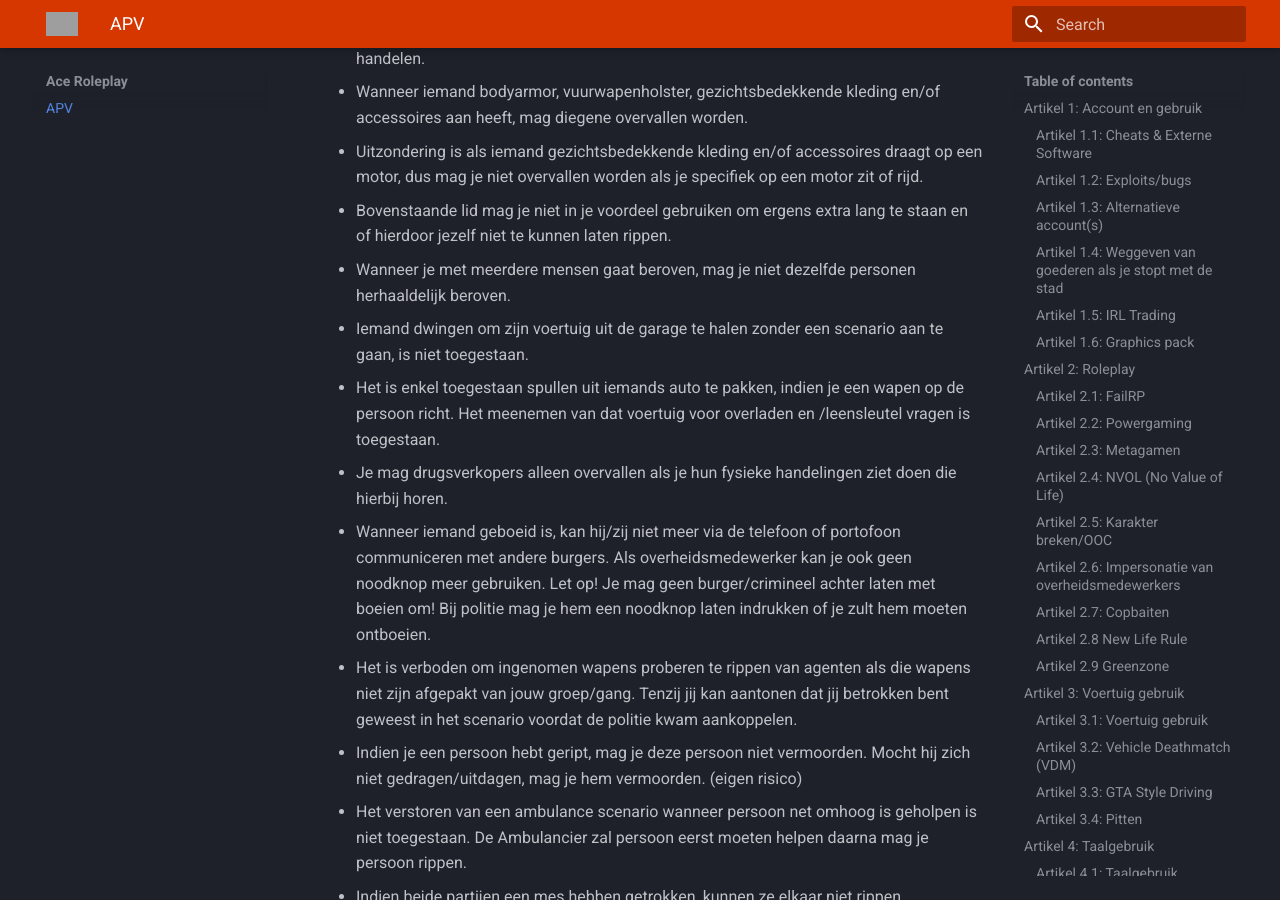
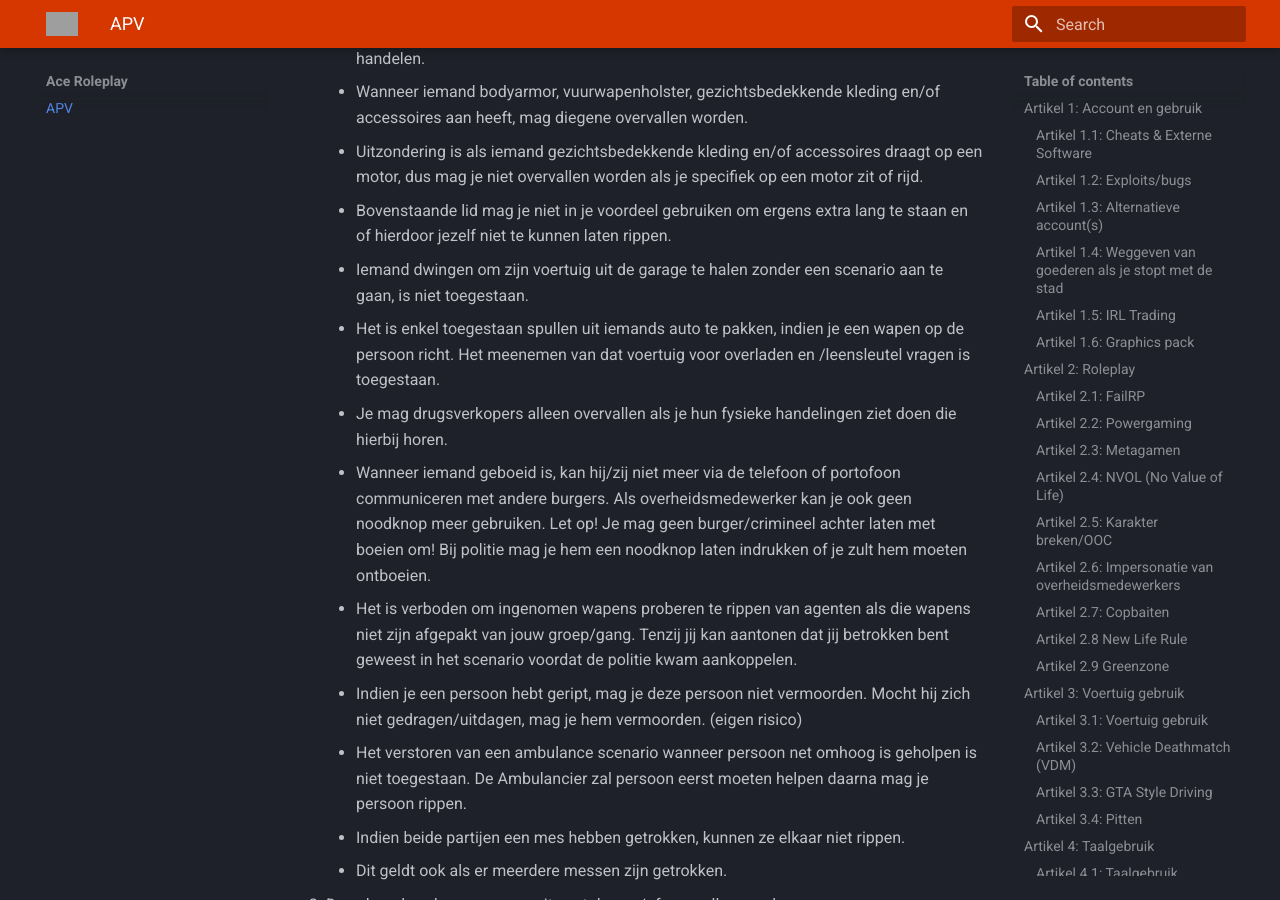
Before and after one commit to Alem569/ace-apv, an MkDocs documentation site: the page built from docs/index.md, in a window 1280 px wide and 900 px high, scrolled down 13377 px. Built offline with MkDocs 1.6.1 and Material for MkDocs 9.7.7, drawn with Linux system fonts in a browser that asks for light colours; grey boxes are pictures that could not be loaded.

Commit message:
5.3 fix.md

```diff
--- a/docs/index.md
+++ b/docs/index.md
@@ -348,9 +348,8 @@
 1. Enkele voorbeelden hiervan zijn maar niet beperkt tot:
     * Indien je iemand een illegale activiteit ziet verichten heb je 30 minuten om daarop te handelen.
     * Wanneer iemand bodyarmor, vuurwapenholster, gezichtsbedekkende kleding en/of accessoires aan heeft, mag diegene overvallen worden.
-      * Uitzondering is als iemand gezichtsbedekkende kleding en/of accessoires draagt op een motor, dus mag je niet overvallen worden als je specifiek op een motor zit of rijd.
-      * Bovenstaande lid mag je niet in je voordeel gebruiken om ergens extra lang te staan en of hierdoor jezelf niet te kunnen laten rippen.
-    * Wanneer je met meerdere mensen gaat beroven, mag je niet dezelfde personen herhaaldelijk beroven.
+       * Uitzondering is als iemand gezichtsbedekkende kleding en/of accessoires draagt op een motor, dus mag je niet overvallen worden als je specifiek op een motor zit of rijd.
+       * Bovenstaande lid mag je niet in je voordeel gebruiken om ergens extra lang te staan en of hierdoor jezelf niet te kunnen laten rippen.
     * Iemand dwingen om zijn voertuig uit de garage te halen zonder een scenario aan te gaan, is niet toegestaan.
     * Het is enkel toegestaan spullen uit iemands auto te pakken, indien je een wapen op de persoon richt. Het meenemen van dat voertuig voor overladen en /leensleutel vragen is toegestaan.
     * Je mag drugsverkopers alleen overvallen als je hun fysieke handelingen ziet doen die hierbij horen.
```
